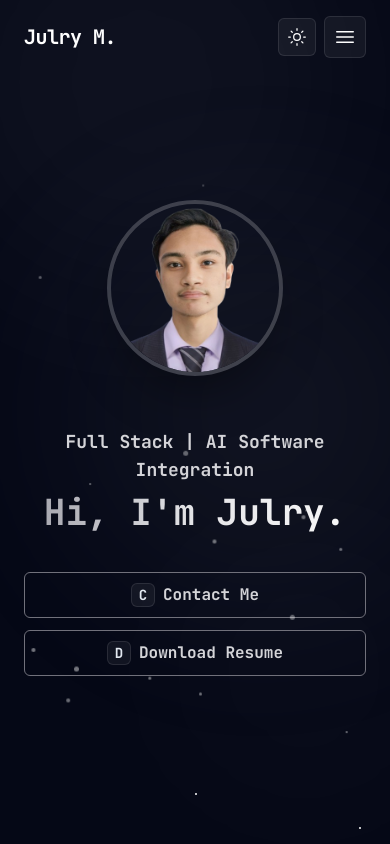
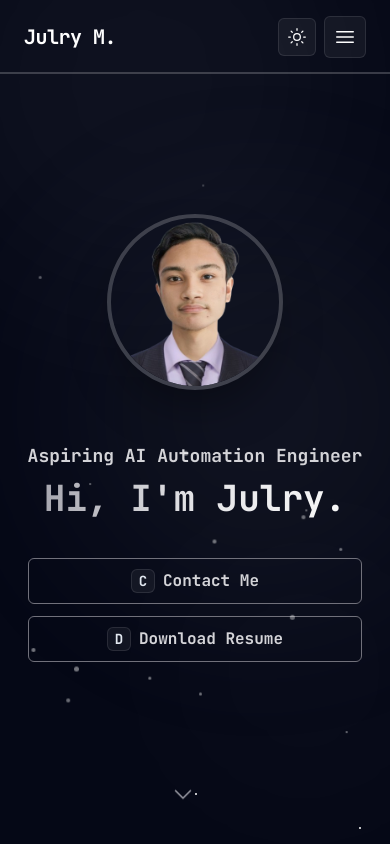
Before and after one commit to worriee/My-Portfolio, a React (Vite) app: page / in a window 390 px wide. Shown: the top 844 px of the page. Built offline with nearby package versions, Linux system fonts and the light colour scheme.

Commit message:
chore: update portfolio

```diff
--- a/src/App.jsx
+++ b/src/App.jsx
@@ -249,6 +249,7 @@ export default function App() {
   const aboutRef = useReveal();
   const contactRef = useReveal();
   const resumeRef = useRef(null);
+  const progressRef = useRef(null);
   const modalRef = useRef(null);
   const nameInputRef = useRef(null);
 
@@ -297,6 +298,11 @@ export default function App() {
       }
       setActiveLink(currentSection);
       setScrolled(window.scrollY > 40);
+      const max = document.documentElement.scrollHeight - window.innerHeight;
+      if (progressRef.current) {
+        progressRef.current.style.width =
+          (max > 0 ? (window.scrollY / max) * 100 : 0) + "%";
+      }
     };
 
     window.addEventListener("scroll", handleScroll, { passive: true });
@@ -463,6 +469,17 @@ export default function App() {
             </div>
           </>
         )}
+
+        <div
+          className="absolute bottom-0 left-0 h-0.5 w-full bg-slate-300 dark:bg-white/20"
+          aria-hidden="true"
+        >
+          <div
+            ref={progressRef}
+            className="h-full progress-fill"
+            style={{ width: "0%" }}
+          ></div>
+        </div>
       </nav>
 
       <section
@@ -485,7 +502,7 @@ export default function App() {
             />
             <div className="text-center md:text-left">
               <h2 className="mt-3 text-zinc-600 font-semibold text-lg dark:text-zinc-300">
-                Full Stack | AI Software Integration
+                Aspiring AI Automation Engineer
               </h2>
               <h1 className="gradient-text font-bold font-serif text-4xl md:text-5xl mt-2 min-h-[3rem] md:min-h-[3.5rem]">
                 {heroText || "\u00A0"}
@@ -493,7 +510,7 @@ export default function App() {
               <div className="flex flex-col sm:flex-row mt-8 space-y-3 sm:space-y-0 sm:space-x-4 justify-center md:justify-start">
                 <button
                   onClick={() => setIsContactOpen(true)}
-                  className="btn-fill flex items-center justify-center w-full sm:w-auto px-5 py-2.5 bg-transparent text-zinc-600 border border-zinc-400 rounded-md font-bold dark:text-zinc-300 dark:border-zinc-500"
+                  className="flex items-center justify-center w-full sm:w-auto px-5 py-2.5 bg-transparent text-zinc-600 border border-zinc-400 rounded-md font-bold hover:bg-[#a1a1aa] hover:text-white dark:text-zinc-300 dark:border-zinc-500"
                 >
                   <KeyChip k="C" />
                   Contact Me
@@ -502,7 +519,7 @@ export default function App() {
                   ref={resumeRef}
                   href="/Mahilum_Resume.pdf"
                   download
-                  className="btn-fill flex items-center justify-center w-full sm:w-auto px-5 py-2.5 bg-transparent text-zinc-600 border border-zinc-400 rounded-md font-bold dark:text-zinc-300 dark:border-zinc-500"
+                  className="flex items-center justify-center w-full sm:w-auto px-5 py-2.5 bg-transparent text-zinc-600 border border-zinc-400 rounded-md font-bold hover:bg-[#a1a1aa] hover:text-white dark:text-zinc-300 dark:border-zinc-500"
                 >
                   <KeyChip k="D" />
                   Download Resume
@@ -511,6 +528,34 @@ export default function App() {
             </div>
           </div>
         </div>
+
+        <button
+          type="button"
+          onClick={() =>
+            document
+              .getElementById("tech")
+              .scrollIntoView({ behavior: "smooth" })
+          }
+          aria-label="Scroll to skills section"
+          className="absolute bottom-8 left-1/2 -translate-x-1/2 p-2 text-zinc-500 hover:text-zinc-800 dark:text-zinc-400 dark:hover:text-white"
+        >
+          <span className="arrow-bob block">
+            <svg
+              xmlns="http://www.w3.org/2000/svg"
+              fill="none"
+              viewBox="0 0 24 24"
+              strokeWidth={1.5}
+              stroke="currentColor"
+              className="h-6 w-6"
+            >
+              <path
+                strokeLinecap="round"
+                strokeLinejoin="round"
+                d="M19.5 8.25l-7.5 7.5-7.5-7.5"
+              />
+            </svg>
+          </span>
+        </button>
       </section>
 
       <section id="tech" className="py-24 relative">
@@ -553,7 +598,7 @@ export default function App() {
               <p>
                 I make full-stack web and mobile apps (PWA) with AI integration.
                 I integrate AI model APIs: Gemini or any OpenAI-compatible
-                provider directly into products. I also built my workflow tools
+                provider directly into products. I created my workflow tools
                 (eg. uveworkflow, pi-worrie). I use them heavily to ship faster
                 while learning.
               </p>
@@ -604,7 +649,7 @@ export default function App() {
                     href={p.repo}
                     target="_blank"
                     rel="noopener noreferrer"
-                    className="btn-fill inline-flex items-center px-4 py-2 bg-transparent text-zinc-600 border border-zinc-400 rounded-md font-bold dark:text-zinc-300 dark:border-zinc-500"
+                    className="inline-flex items-center px-4 py-2 bg-transparent text-zinc-600 border border-zinc-400 rounded-md font-bold hover:bg-[#a1a1aa] hover:text-white dark:text-zinc-300 dark:border-zinc-500"
                   >
                     View Repository
                   </a>
--- a/src/index.css
+++ b/src/index.css
@@ -6,6 +6,10 @@
 }
 
 @custom-variant dark (&:where(.dark, .dark *));
+
+:root {
+    --nav-grad: linear-gradient(90deg, #a1a1aa, #ffffff);
+}
 
 html {
     scroll-behavior: smooth;
@@ -84,7 +88,7 @@ body {
     bottom: -4px;
     height: 2px;
     width: 100%;
-    background: linear-gradient(90deg, #a1a1aa, #ffffff);
+    background: var(--nav-grad);
     border-radius: 2px;
     transform: scaleX(0);
     transform-origin: left;
@@ -112,19 +116,8 @@ body {
     transform: scaleX(1);
 }
 
-.btn-fill {
-    background-image: linear-gradient(90deg, #a1a1aa 50%, transparent 50%);
-    background-size: 200% 100%;
-    background-position: right;
-    background-repeat: no-repeat;
-    transition:
-        background-position 0.4s ease,
-        color 0.3s ease;
-}
-
-.btn-fill:hover {
-    background-position: left;
-    color: #ffffff;
+.progress-fill {
+    background: var(--nav-grad);
 }
 
 .flake {
@@ -139,19 +132,33 @@ body {
     background-color: #ffffff;
 }
 
+@keyframes arrow-bob {
+    0%,
+    100% {
+        transform: translate(-50%, 0);
+    }
+    50% {
+        transform: translate(-50%, 6px);
+    }
+}
+
+.arrow-bob {
+    animation: arrow-bob 1.8s ease-in-out infinite;
+}
+
 @media (prefers-reduced-motion: reduce) {
     html {
         scroll-behavior: auto;
     }
     .flake,
-    .orb {
+    .orb,
+    .arrow-bob {
         animation: none;
     }
     .flake {
         opacity: 0.15;
     }
     .reveal,
-    .btn-fill,
     .nav-link,
     .nav-link::after {
         transition: none;
```
